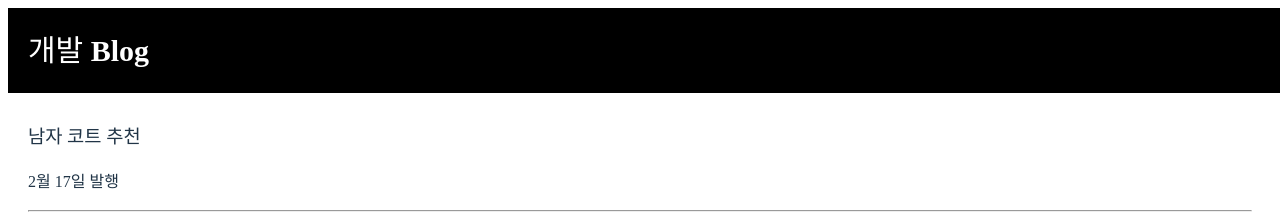
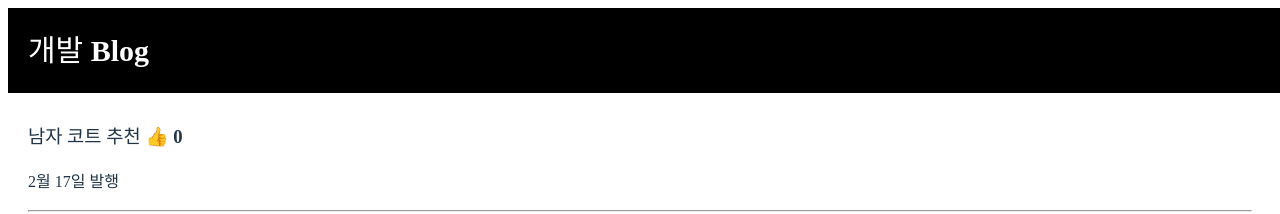
Before and after one commit to wisdom0405/React-Study, a React (Vite) app in the folder blog/: page / in a window 1280 px wide. Shown: the top 214 px of the page. Built offline with nearby package versions, Linux system fonts and the light colour scheme.

Commit message:
state변경함수

```diff
--- a/blog/src/App.jsx
+++ b/blog/src/App.jsx
@@ -14,6 +14,10 @@
   // 자주 바뀌는, 중요한 데이터는 변수말고 state에 저장해서 쓰자자
   let [글제목, 글제목변경] = useState(['남자 코트 추천', '강남 우동 맛집', '파이썬 독학']); // [state데이터, state데이터 변경함수]
 
+  // state 변경방법을 이용해서 state값을 변경하자
+  // [state, state변경함수]
+  // 따봉변경('대체할 데이터');
+  let [따봉, 따봉변경] = useState(0);
 
 
   return (
@@ -29,7 +33,7 @@
         {/* <img src= {reactLogo} />  */}
         <div className='list'>
           {/* state : 변수 대신 쓰는 데이터 저장공간, useState()를 이용해 만들어야 함 */}
-            <h3> { 글제목[0] } </h3>
+            <h3> { 글제목[0] } <span onClick={()=>{ 따봉변경( 따봉 + 1) }}>👍</span> {따봉} </h3>
             <p>2월 17일 발행</p>
             <hr/>
         </div>
```
